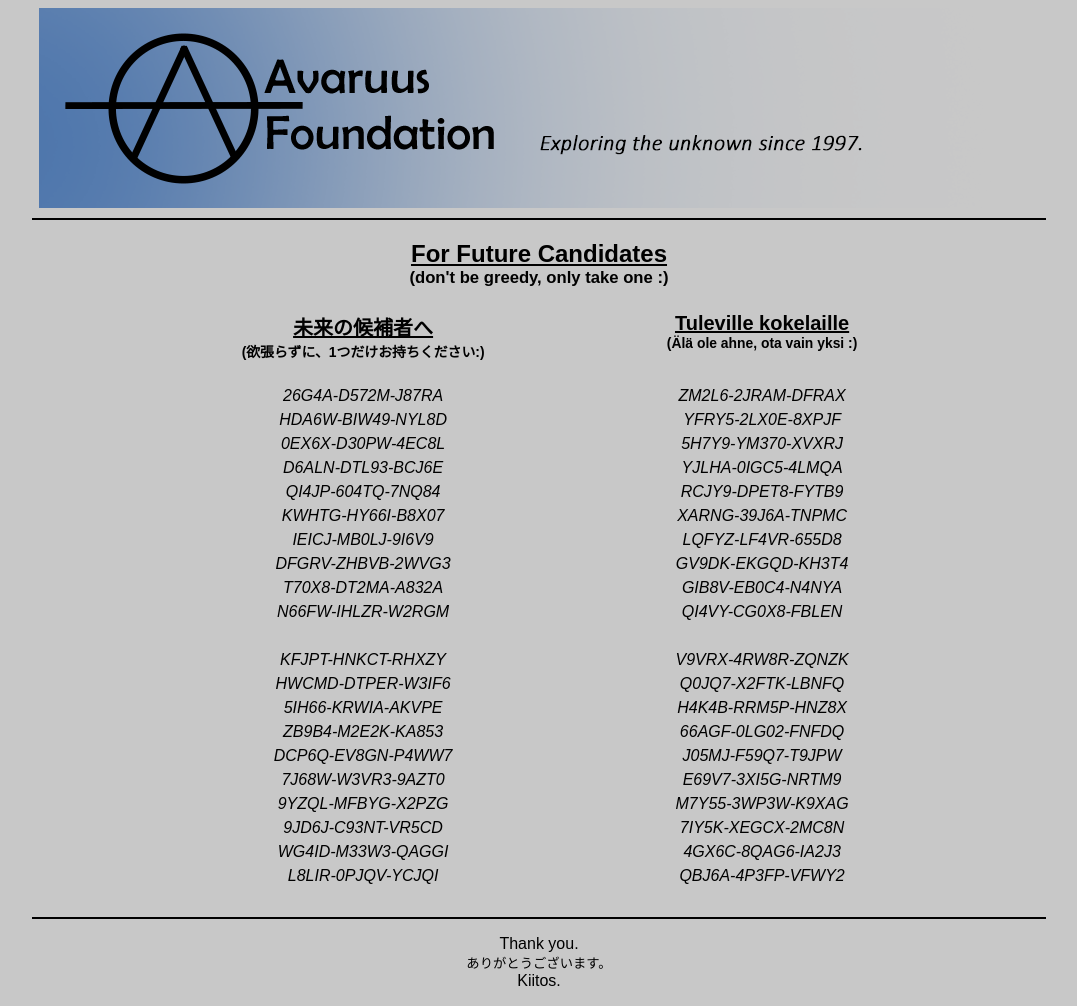
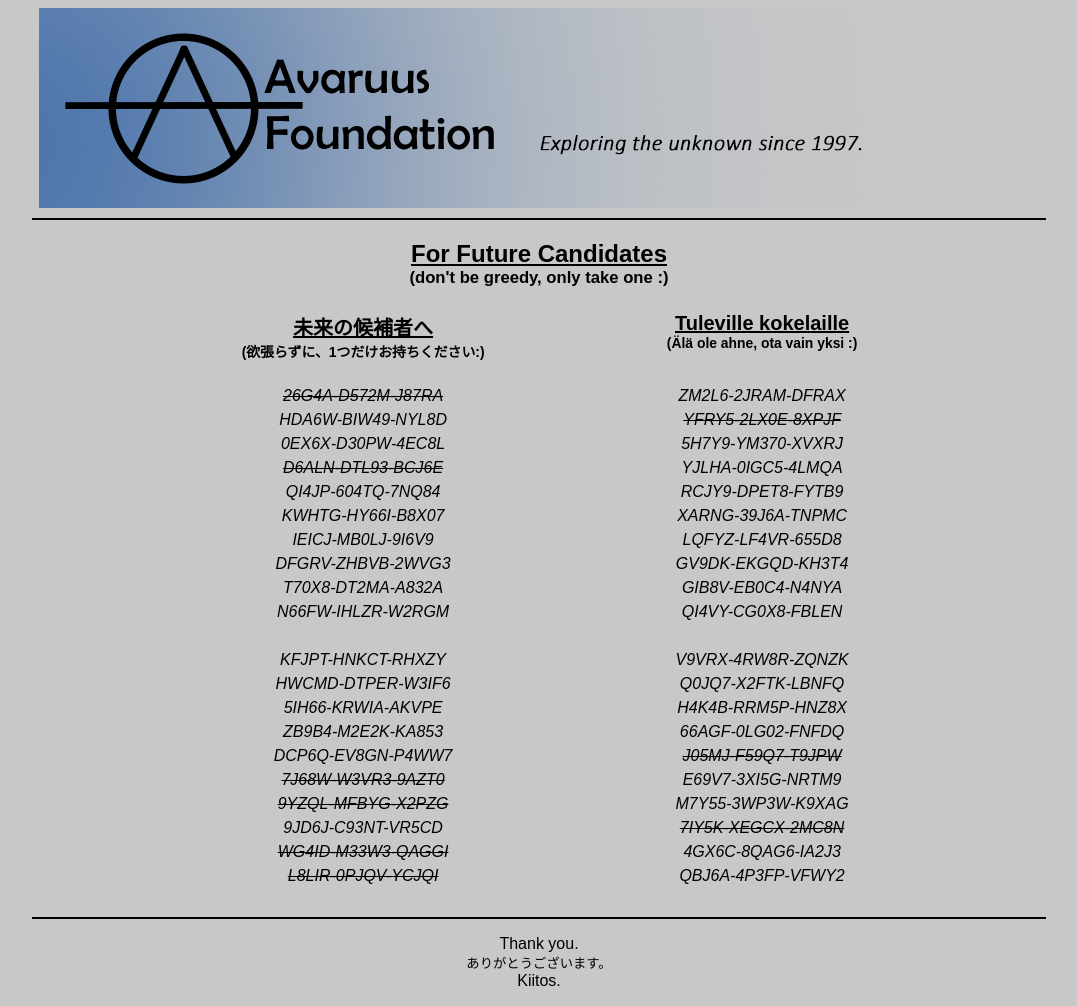
Before and after one commit to JayMarksman/avafnd, a plain HTML site: page recruitment.html in a window 1280 px wide. Shown: the whole page, without its empty margins (101-1178 px from the left). Drawn offline with Linux system fonts and the light colour scheme.

Commit message:
Update recruitment.html

```diff
--- a/recruitment.html
+++ b/recruitment.html
@@ -59,19 +59,19 @@ kokelaille</span><br>
 </td>
 </tr>
 <tr>
-<td style="vertical-align: top; text-align: center;"><span><em>26G4A-D572M-J87RA</em></span></td>
+<td style="vertical-align: top; text-align: center;"><span><em><s>26G4A-D572M-J87RA</s></em></span></td>
 <td style="vertical-align: top; text-align: center;"><span><em>ZM2L6-2JRAM-DFRAX</em></span></td>
 </tr>
 <tr>
 <td style="vertical-align: top; text-align: center;"><span><em>HDA6W-BIW49-NYL8D</em></span></td>
-<td style="vertical-align: top; text-align: center;"><span><em>YFRY5-2LX0E-8XPJF</em></span></td>
+<td style="vertical-align: top; text-align: center;"><span><em><s>YFRY5-2LX0E-8XPJF</s></em></span></td>
 </tr>
 <tr>
 <td style="vertical-align: top; text-align: center;"><span><em>0EX6X-D30PW-4EC8L</em></span></td>
 <td style="vertical-align: top; text-align: center;"><span><em>5H7Y9-YM370-XVXRJ</em></span></td>
 </tr>
 <tr>
-<td style="vertical-align: top; text-align: center;"><span><em>D6ALN-DTL93-BCJ6E</em></span></td>
+<td style="vertical-align: top; text-align: center;"><span><em><s>D6ALN-DTL93-BCJ6E</s></em></span></td>
 <td style="vertical-align: top; text-align: center;"><span><em>YJLHA-0IGC5-4LMQA</em></span></td>
 </tr>
 <tr>
@@ -122,26 +122,26 @@ kokelaille</span><br>
 </tr>
 <tr>
 <td style="vertical-align: top; text-align: center;"><span><em>DCP6Q-EV8GN-P4WW7</em></span></td>
-<td style="vertical-align: top; text-align: center;"><span><em>J05MJ-F59Q7-T9JPW</em></span></td>
+<td style="vertical-align: top; text-align: center;"><span><em><s>J05MJ-F59Q7-T9JPW</s></em></span></td>
 </tr>
 <tr>
-<td style="vertical-align: top; text-align: center;"><span><em>7J68W-W3VR3-9AZT0</em></span></td>
+<td style="vertical-align: top; text-align: center;"><span><em><s>7J68W-W3VR3-9AZT0</s></em></span></td>
 <td style="vertical-align: top; text-align: center;"><span><em>E69V7-3XI5G-NRTM9</em></span></td>
 </tr>
 <tr>
-<td style="vertical-align: top; text-align: center;"><span><em>9YZQL-MFBYG-X2PZG</em></span></td>
+<td style="vertical-align: top; text-align: center;"><span><em><s>9YZQL-MFBYG-X2PZG</s></em></span></td>
 <td style="vertical-align: top; text-align: center;"><span><em>M7Y55-3WP3W-K9XAG</em></span></td>
 </tr>
 <tr>
 <td style="vertical-align: top; text-align: center;"><span><em>9JD6J-C93NT-VR5CD</em></span></td>
-<td style="vertical-align: top; text-align: center;"><span><em>7IY5K-XEGCX-2MC8N</em></span></td>
+<td style="vertical-align: top; text-align: center;"><span><em><s>7IY5K-XEGCX-2MC8N</s></em></span></td>
 </tr>
 <tr>
-<td style="vertical-align: top; text-align: center;"><span><em>WG4ID-M33W3-QAGGI</em></span></td>
+<td style="vertical-align: top; text-align: center;"><span><em><s>WG4ID-M33W3-QAGGI</s></em></span></td>
 <td style="vertical-align: top; text-align: center;"><span><em>4GX6C-8QAG6-IA2J3</em></span></td>
 </tr>
 <tr>
-<td style="vertical-align: top; text-align: center;"><span><em>L8LIR-0PJQV-YCJQI</em></span></td>
+<td style="vertical-align: top; text-align: center;"><span><em><s>L8LIR-0PJQV-YCJQI</s></em></span></td>
 <td style="vertical-align: top; text-align: center;"><span><em>QBJ6A-4P3FP-VFWY2</em></span></td>
 </tr>
 </tbody>
```
